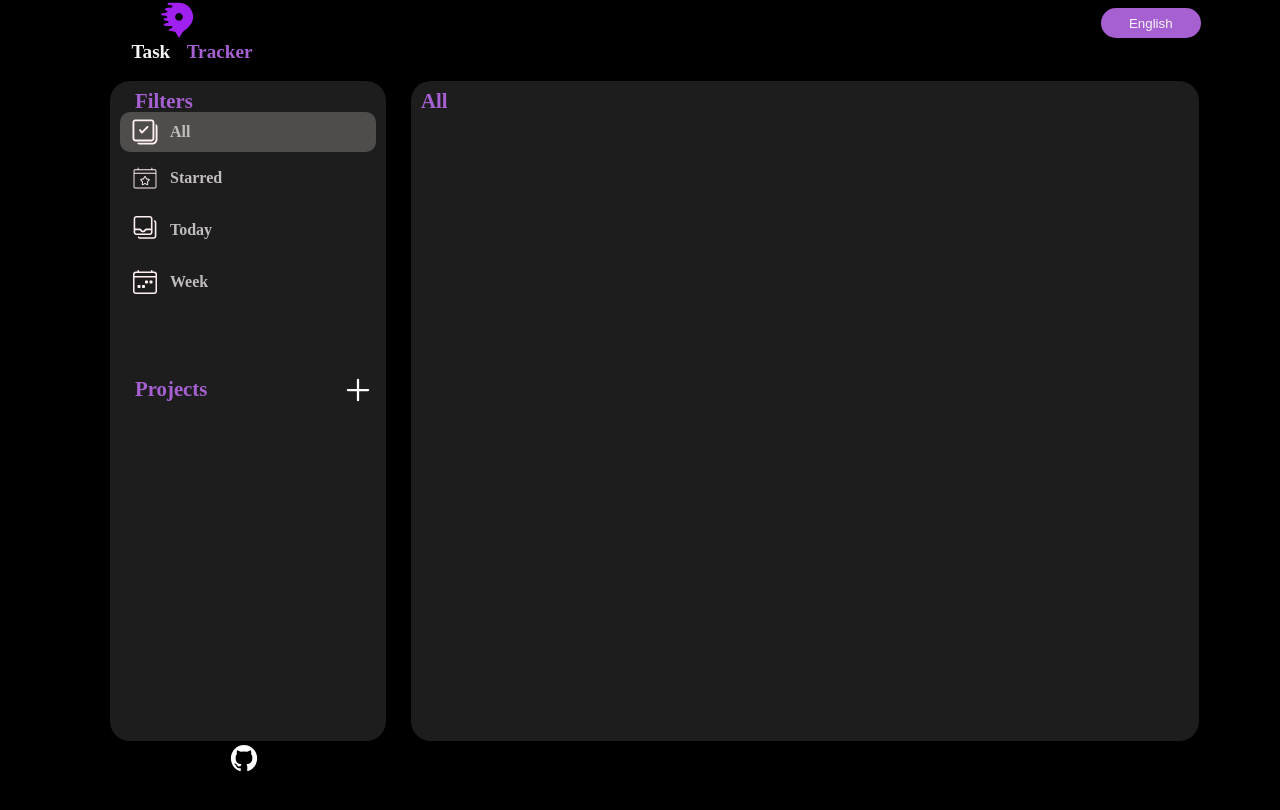
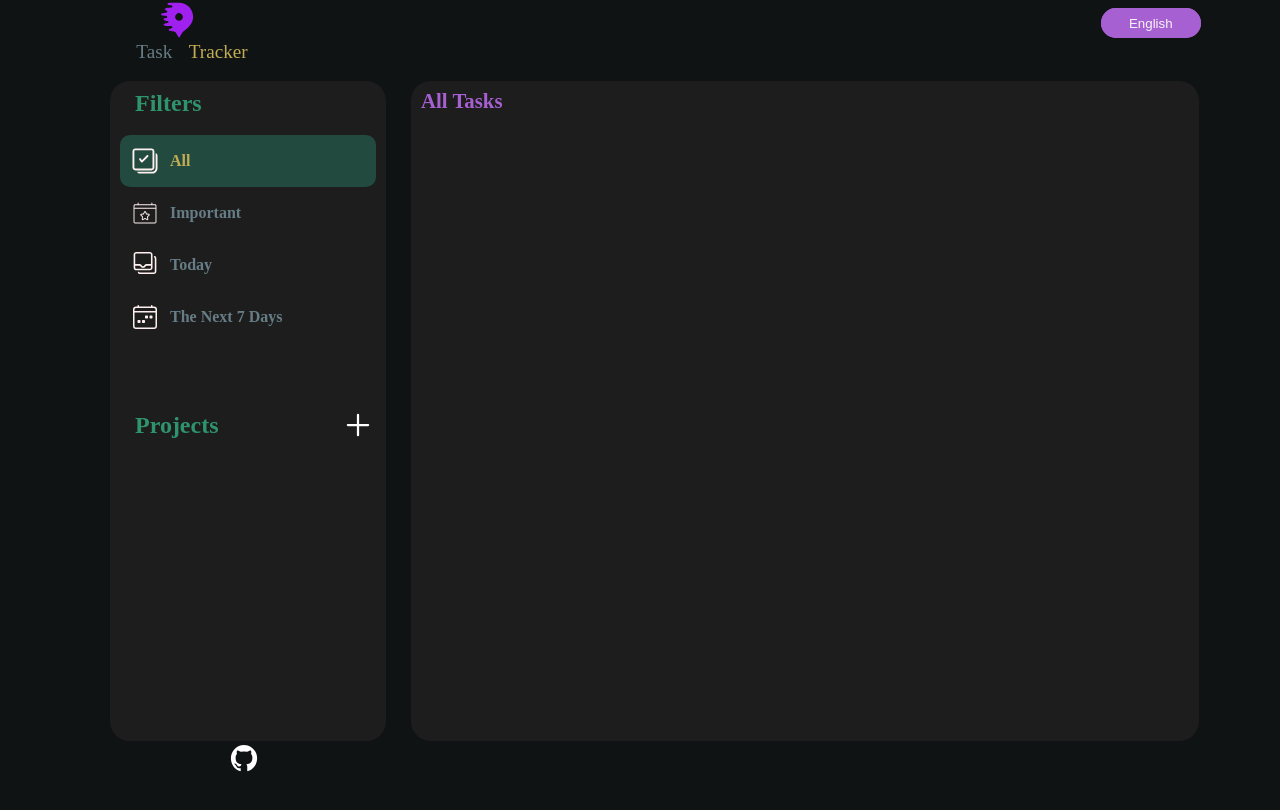
Before and after one commit to AbdullahiHared/Task-Tracker, a website: page src/index.html in a window 1280 px wide. Both pictures are taken after a click on the element "All". Shown: the top 810 px of the page. Drawn offline with Linux system fonts and the light colour scheme; a web font is replaced by a local one.

Commit message:
Fixed task divs moving when clicked problem

```diff
--- a/src/css/index.css
+++ b/src/css/index.css
@@ -1,11 +1,13 @@
-@import url(https://fonts.gstatic.com/s/raleway/v34/1Ptug8zYS_SKggPNyCkIT5lu.woff2);
+@import url('https://fonts.googleapis.com/css2?family=Danfo&display=swap');
+@import url('https://fonts.googleapis.com/css2?family=Danfo&family=Shadows+Into+Light&display=swap');
 /* body */
 body {
-    font-family: 'Raleway', Magneto, Arial, sans-serif;
-    font-style:normal;
+    font-family: "Shadows Into Light", cursive;
+    font-optical-sizing: auto;
+    font-variation-settings: "ELSH" 0;
     margin: 0;
     padding: 0;
-    background-color: black;
+    background-color: rgba(2, 5, 5, 0.94);
     box-sizing: border-box;
 }
 
@@ -18,16 +20,20 @@ header {
 }
 
 .logoText {
-    color: #a660d2;
+    color: #c2ac54;
     margin-right: 70%;
 
     word-spacing: 12px;
-    font-weight: bolder;
     font-size: 1.2em;
+    font-family: "Danfo", serif;
+    font-optical-sizing: auto;
+    font-weight: 400;
+    font-style: normal;
+    font-variation-settings:"ELSH" 0;
 }
 
 .logoText > span:first-child {
-    color: #f5f5f5;
+    color: #667d85;
 }
 
 header > img {
@@ -73,7 +79,7 @@ main {
     display: flex;
     flex-direction: column;
 
-    color: #c2bdbd;
+    color: #667d85;
     font-weight: bold;
 }
 
@@ -94,6 +100,7 @@ main {
     gap: 10px;
     height:2rem;
     padding: 10px;
+    position: relative;
 }
 
 .todayTasks > img, .weekTasks > img, .allTasks > img, .starredTasks > img {
@@ -101,10 +108,15 @@ main {
 }
 
 .taskLists > h2, .projects-guide > h2 {
-    color: #a660d2;
-    font-size: 1.3em;
+    color: rgba(48, 163, 119, 0.89);
+    font-size: 1.5em;
     font-weight: bold;
+    font-style: normal;
     margin-left: 15px;
+}
+
+.taskLists > h2 {
+    margin-bottom:20px;
 }
 
 .projects-guide {
@@ -121,9 +133,10 @@ main {
 }
 
 .active {
-    background: #4f4c4c;
+    background: rgba(59, 255, 189, 0.2);
+    color: #c2ac54;
     border-radius: 10px;
-    height:20px;
+    height: 2rem; /* Change this from 20px to 2rem */
 }
 
 /*buttons*/
@@ -145,9 +158,8 @@ button {
 }
 
 button:hover {
-    background: #f5f5f5;
-    color: #a660d2;
-
+    background: #2b2121;
+    color: #1d1d1e;
     transition: .9s ease;
 }
 
@@ -165,8 +177,6 @@ button:hover {
     margin-left: 15px;
 }
 
-.todayTasks:hover, .weekTasks:hover, .allTasks:hover, .starredTasks:hover {
-    background: #2d2b2b;
-    cursor: pointer;
-    border-radius:10px;
+.activeIcon {
+    fill: #a660d2;
 }
--- a/src/index.html
+++ b/src/index.html
@@ -16,7 +16,8 @@
     </div>
 
     <div class="languages">
-        <button class="currentLanguage">English</button>
+        <button class="somaliLanguage">Somali</button>
+        <button class="englishLanguage">English</button>
     </div>
 </header>
 <main>
@@ -29,7 +30,7 @@
             </div>
             <div class="starredTasks">
                 <img src="./images/star.svg" alt="starred icon">
-                <span class="task">Starred</span>
+                <span class="task">Important</span>
             </div>
             <div class="todayTasks">
                 <img src="./images/todayIcon.svg" alt="todayIcon">
@@ -37,7 +38,7 @@
             </div>
             <div class="weekTasks">
                 <img src="./images/weekIcon.svg" alt="weekIcon">
-                <span class="task">Week</span>
+                <span class="task">The Next 7 Days </span>
             </div>
         </div>
         <article class="user-projects">
@@ -56,6 +57,7 @@
         <h1>Tasks</h1>
     </section>
 </main>
+<script src="./scripts/today.js"></script>
 <script src="./scripts/index.js"></script>
 </body>
 </html>
--- a/src/scripts/index.js
+++ b/src/scripts/index.js
@@ -1,3 +1,4 @@
+document.addEventListener('DOMContentLoaded', () => {
     const taskTypes = document.querySelector('.taskTypes');
     const todayTasks = document.querySelector('.todayTasks');
     const weekTasks = document.querySelector('.weekTasks');
@@ -12,7 +13,25 @@ taskFilters.forEach((task) => {
                 task.classList.remove('active');
             })
             task.classList.add('active');
-        taskTypes.innerHTML = task.textContent;
+            taskTypes.innerHTML = task.textContent + " Tasks";
             taskTypes.classList.add('activeTask');
         })
     })
+
+    // active icon
+    const todayIcon = document.querySelector('.todayTasks img');
+    const allIcon = document.querySelector('.allTasks img');
+    const starredIcon = document.querySelector('.starredTasks img');
+    const weekIcon = document.querySelector('.weekTasks img');
+
+    const icons = [todayIcon, allIcon, starredIcon, weekIcon];
+
+    icons.forEach((icon) => {
+        icon.addEventListener('click', () => {
+            icons.forEach((icon) => {
+                icon.classList.remove('activeIcon');
+            })
+            icon.classList.add('activeIcon');
+        })
+    })
+})
--- a/src/scripts/today.js
+++ b/src/scripts/today.js
@@ -0,0 +1,30 @@
+const taskTypes = document.querySelector('.taskTypes');
+
+// allow the user to add a new task
+const addTask = document.createElement('button');
+addTask.classList.add('addTask');
+addTask.textContent = 'Add Task';
+
+function addTaskForm() {
+    const taskForm = document.createElement('form');
+    taskForm.classList.add('taskForm');
+    taskForm.innerHTML = `
+        <label for="taskInput">Title:</label>
+        <input type="text" class="taskInput" placeholder="Add a task...">
+        <label for="taskDescription">Descriptions:</label>
+        <button type="submit" class="submitTask">Submit</button>
+
+    `;
+
+    taskTypes.appendChild(taskForm);
+}
+
+// Append the addTask button to the taskTypes element
+taskTypes.appendChild(addTask);
+
+export function addTaskBtn(taskType) {
+    taskType.addEventListener('click', () => {
+        // Add the click event listener to the addTask button
+        addTask.addEventListener('click', addTaskForm);
+    });
+}
```
Lines whose indentation alone changed are shown as unchanged.
